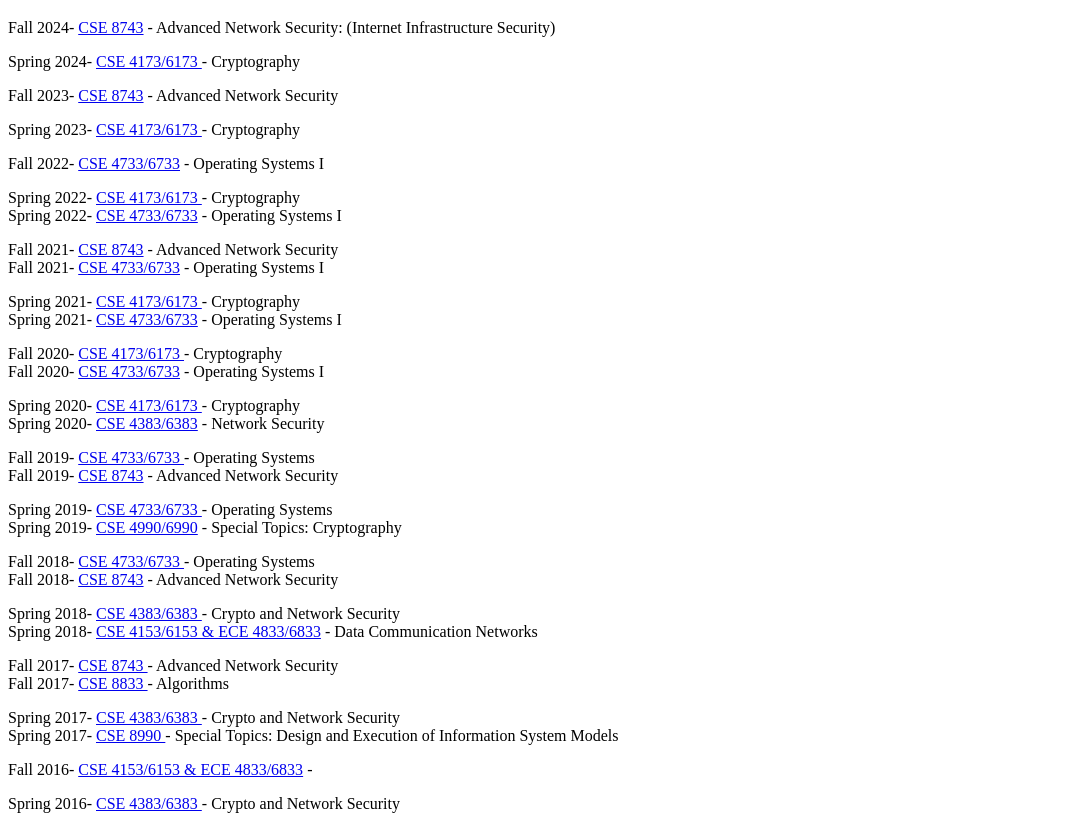
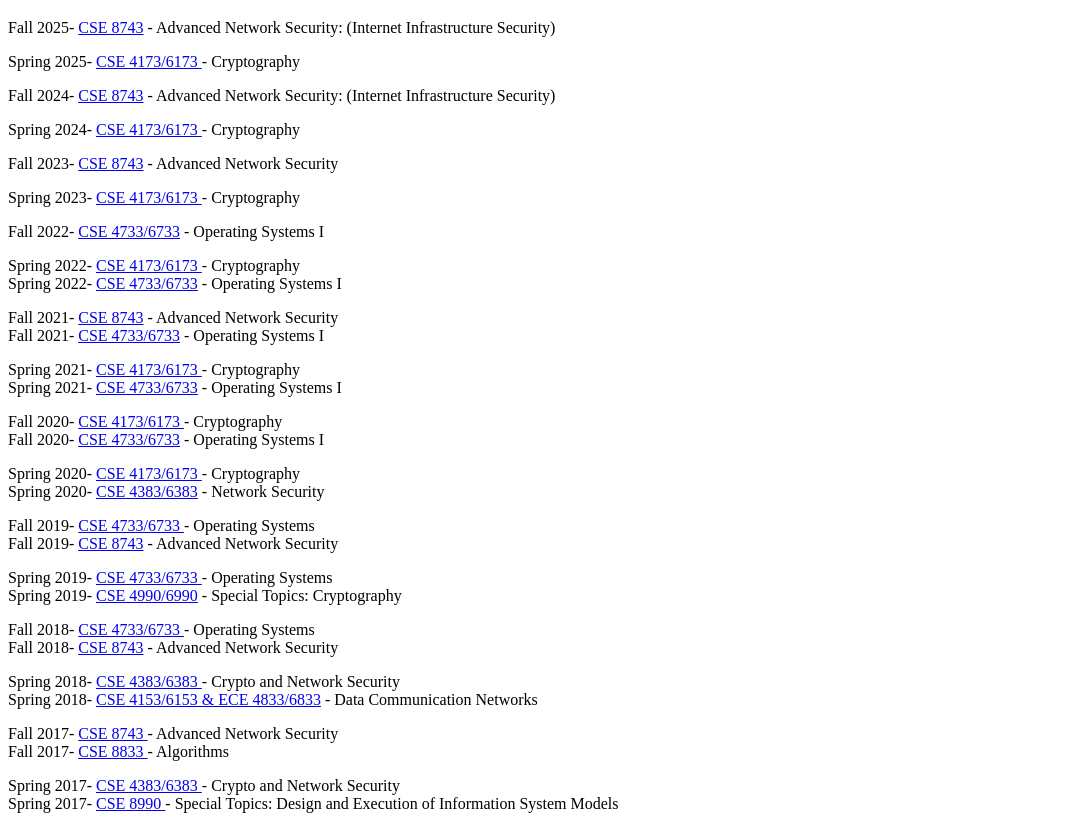
Before and after one commit to ramkumarmsu/ramkumarmsu.github.io, a plain HTML site: page teaching.html in a window 1280 px wide. Shown: the part 264-1080 px from the top of the page, without its empty margins (0-1077 px from the left). Drawn offline with Linux system fonts and the light colour scheme.

Commit message:
Update teaching.html

```diff
--- a/teaching.html
+++ b/teaching.html
@@ -31,6 +31,11 @@ height: 217px;" usemap="#tbanner">
  style="font-family: helvetica,arial,sans-serif; color: rgb(0, 51, 0);">
 <h1> <font size="-1">TEACHING</font></h1>
 </center>
+ Fall 2025- <a href="f258743.html">CSE 8743</a> -
+Advanced Network Security: (Internet Infrastructure Security)<br>
+<p>
+Spring 2025- <a href="s254173.html">CSE 4173/6173 </a> - Cryptography<br>
+<p>
 Fall 2024- <a href="f248743.html">CSE 8743</a> -
 Advanced Network Security: (Internet Infrastructure Security)<br>
 <p>
```
